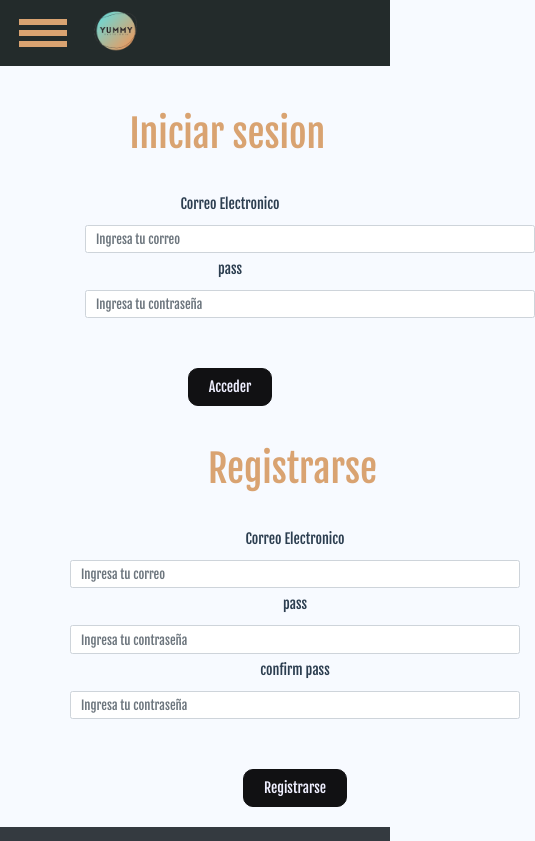
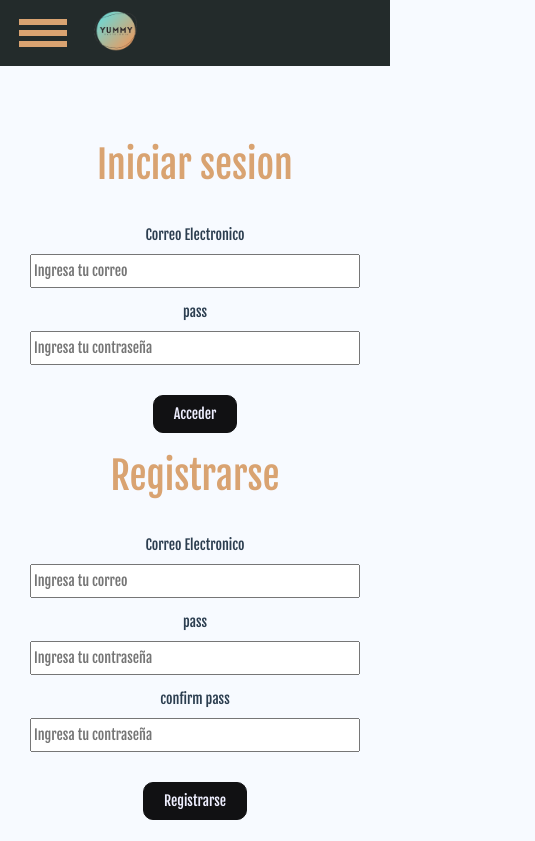
Before and after one commit to AaronARdz/yummy, a Vue app: page /Login in a window 390 px wide. Shown: the top 841 px of the page, 535 px wide, since content can reach past the window. Built offline with nearby package versions, Linux system fonts and the light colour scheme; no server answers.

Commit message:
Login Responsivo

```diff
--- a/src/components/Auth/Login.vue
+++ b/src/components/Auth/Login.vue
@@ -1,38 +1,33 @@
 <template>
-  <div class="container mt-4">
+  <div class="container">
+    <br><br>
       <div class="row">
-      <div class="col">
+        <div class="col-sm-6">
+          <form @submit.prevent="userLogin({email:login.email, password:login.pass})">
+            <div class="container">
               <h1>Iniciar sesion</h1><br>
-        <form @submit.prevent="userLogin({email:login.email, password:login.pass})">
-            <div class="form-group">
               <label for="username">Correo Electronico</label>
-                <input class="sizebox form-control" type="text" placeholder="Ingresa tu correo" v-model="login.email">
-
+              <input class="input-group input-group-sm mb-3" type="text" placeholder="Ingresa tu correo" v-model="login.email">
               <label for="password">pass</label>
-                <input class="sizebox form-control" type="password" placeholder="Ingresa tu contraseña" v-model="login.pass">
-                <br>
+              <input class="input-group input-group-sm mb-3" type="password" placeholder="Ingresa tu contraseña" v-model="login.pass">
               <button type="submit" class="btn_ btn-black">Acceder</button>
             </div>
           </form>
         </div>
-      <div class="row">
-        <div class="col">
+        <div class="col-sm-6">
+          <form  @submit.prevent="createUser({email: email, password: pass1})">
+            <div class="container">
               <h1>Registrarse</h1><br>
-            <form  @submit.prevent="createUser({email: email, password: pass1})">
-                <div class="form-group">
               <label for="username">Correo Electronico</label>
-                    <input class="sizebox form-control" type="text" placeholder="Ingresa tu correo" v-model="email">
-
+              <input class="input-group input-group-sm mb-3" type="text" placeholder="Ingresa tu correo" v-model="email">
               <label for="password">pass</label>
-                    <input class="sizebox form-control" type="password" placeholder="Ingresa tu contraseña" v-model="pass1">
-
+              <input class="input-group input-group-sm mb-3" type="password" placeholder="Ingresa tu contraseña" v-model="pass1">
               <label for="password">confirm pass</label>
-                    <input class="sizebox form-control" type="password" placeholder="Ingresa tu contraseña" v-model="pass2">
-                    <br>
+              <input class="input-group input-group-sm mb-3" type="password" placeholder="Ingresa tu contraseña" v-model="pass2">
               <button type="submit" class="btn_ btn-black" :disabled='!disable'>Registrarse </button>
+              <br><br><br><br>
             </div>
           </form>
-          </div>
         </div>
       </div>
     <p class="text-danger">{{error}}</p>
@@ -83,36 +78,14 @@ p{
 }
 
 h1 {
-  text-align: center;
-  margin-top: 30px;
-  margin-left: 65px;
+  margin-top: 20px;
   color: #d9a371;
 }
 .text-aqua p {
   color: var(--aqua) !important;
 }
-.sizebox{
-  width: 450px;
-}
 
-.form-group label {
-  margin-right: auto!important;
-}
-input, textarea {
-  padding: 10px 10px!important;
-  margin: 2px 0;
-  font-size: .9em;
-}
+@media screen and (max-width: 500px){
 
-.background{
-  width: 600px;
-  height: 450px;
-  margin-bottom: 100px;
-}
-.form-group{
-  margin-left: 70px;
-}
-.text{
-  margin-right: 70px;
 }
 </style>
```
Lines whose indentation alone changed are shown as unchanged.
